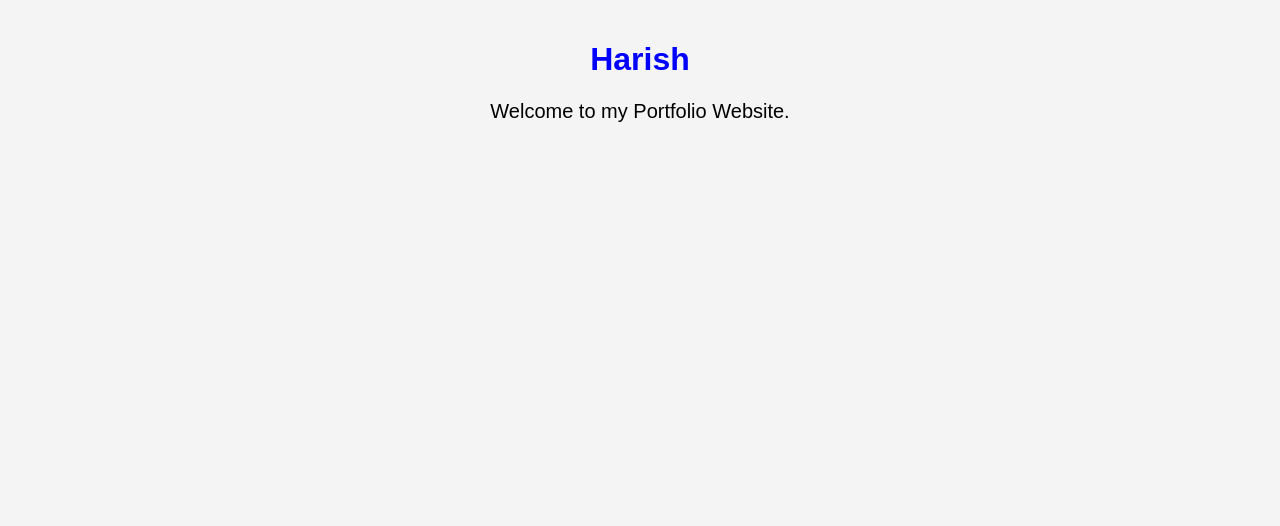
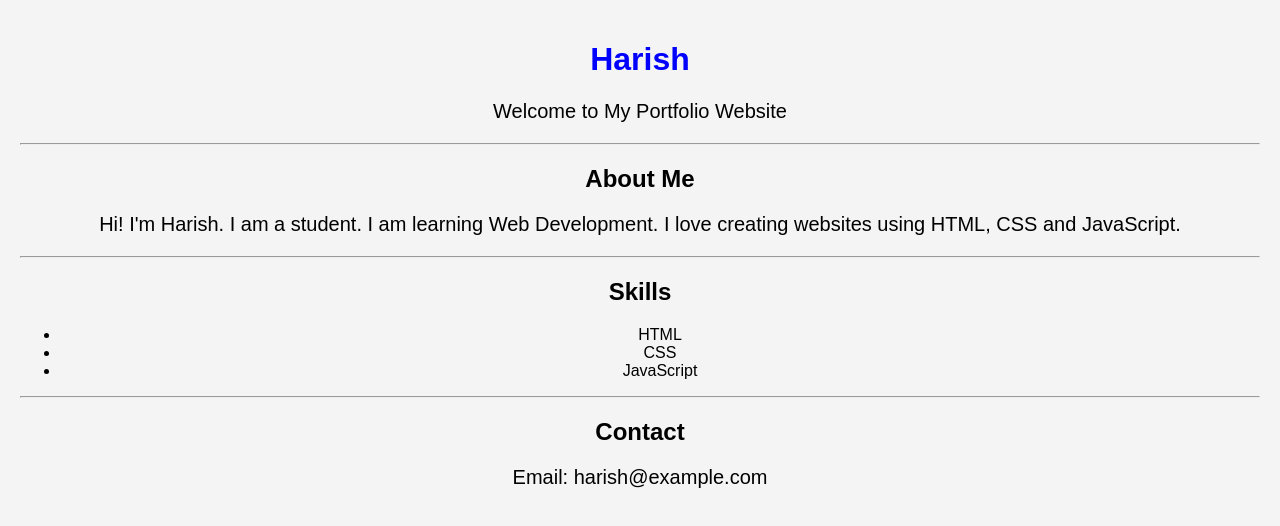
Before and after one commit to harishaids24-arch/portfolio, a plain HTML site: page index.html in a window 1280 px wide. Drawn offline with Linux system fonts and the light colour scheme.

Commit message:
Update index.html

```diff
--- a/index.html
+++ b/index.html
@@ -1,14 +1,43 @@
 <!DOCTYPE html>
-<html>
+<html lang="en">
 <head>
-    <title>My Portfolio</title>
+    <meta charset="UTF-8">
+    <meta name="viewport" content="width=device-width, initial-scale=1.0">
+    <title>Harish Portfolio</title>
     <link rel="stylesheet" href="style.css">
 </head>
 <body>
 
     <h1>Harish</h1>
 
-    <p>Welcome to my Portfolio Website.</p>
+    <p>Welcome to My Portfolio Website</p>
+
+    <hr>
+
+    <h2>About Me</h2>
+
+    <p>
+        Hi! I'm Harish.
+        I am a student.
+        I am learning Web Development.
+        I love creating websites using HTML, CSS and JavaScript.
+    </p>
+
+    <hr>
+
+    <h2>Skills</h2>
+
+    <ul>
+        <li>HTML</li>
+        <li>CSS</li>
+        <li>JavaScript</li>
+    </ul>
+
+    <hr>
+
+    <h2>Contact</h2>
+
+    <p>Email: harish@example.com</p>
 
 </body>
 </html>
```
